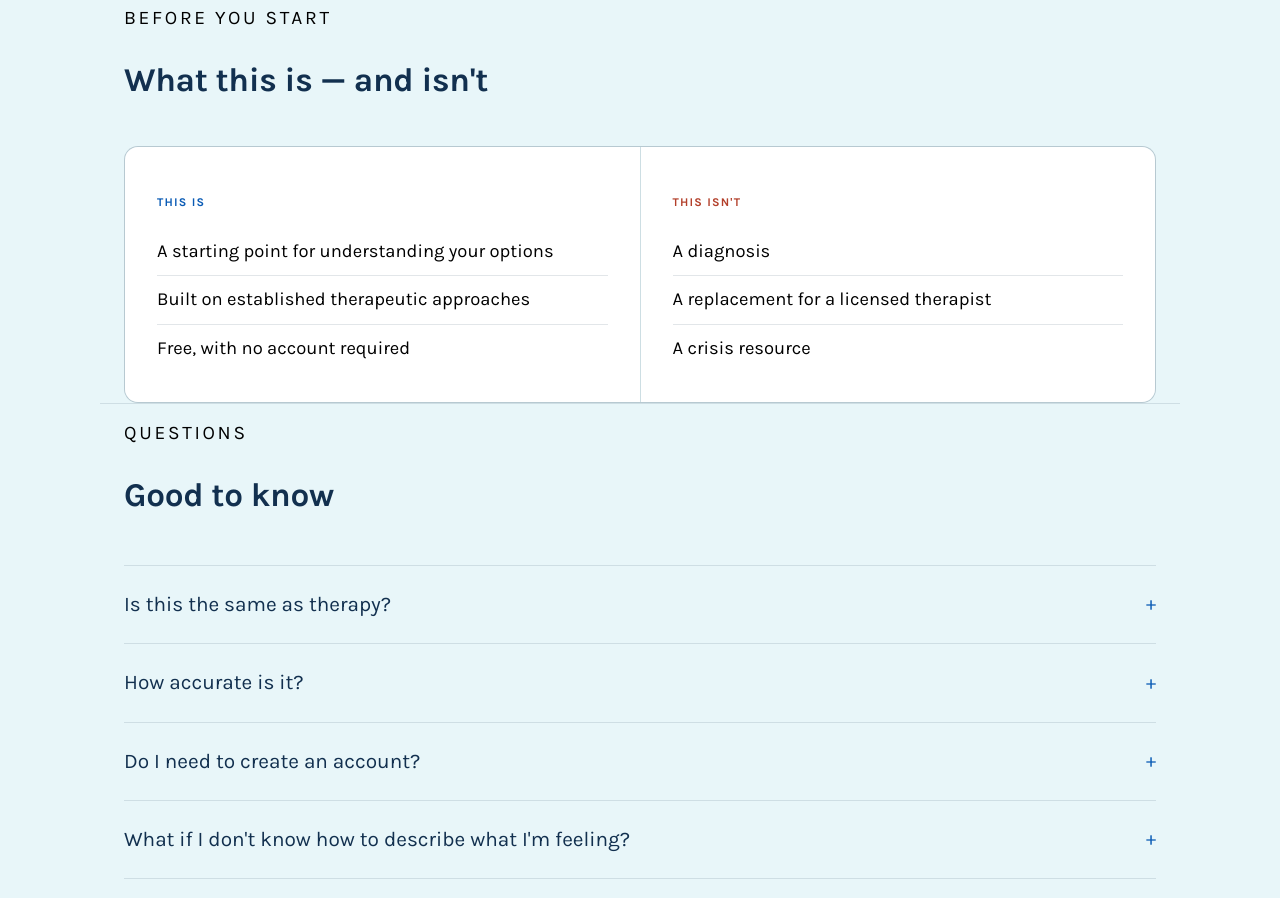
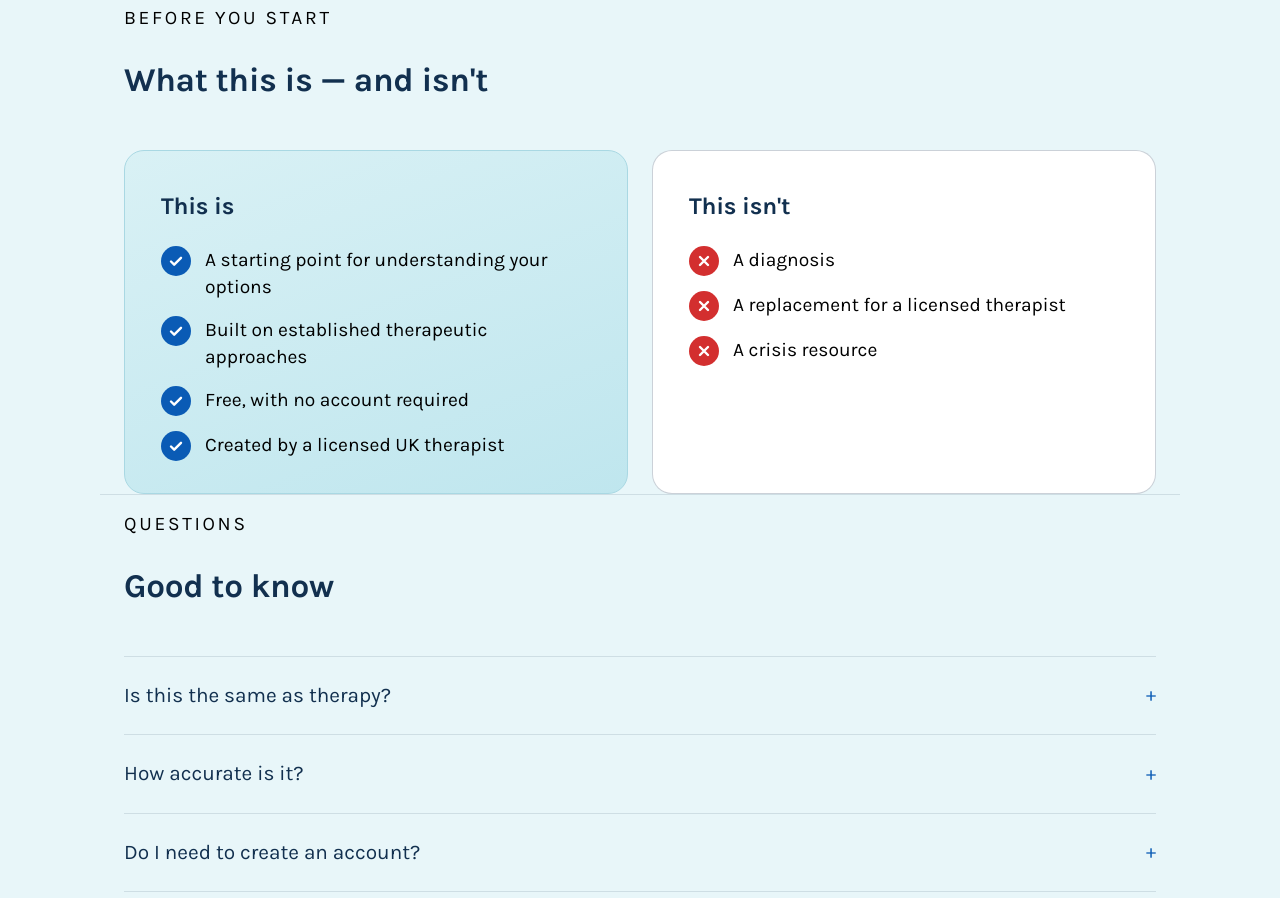
Before and after one commit to bondalistair/symptom_compass, a website: page public/index.html in a window 1280 px wide. Shown: the part 1654-2552 px from the top of the page. Drawn offline with Linux system fonts and the light colour scheme.

Commit message:
Add files via upload

```diff
--- a/public/index.html
+++ b/public/index.html
@@ -201,33 +201,51 @@
 
   /* ---------- TRUST GRID ---------- */
   .trust-grid{
-    margin-top:40px;
+    margin-top:44px;
     display:grid;
     grid-template-columns:1fr 1fr;
-    gap:1px;
-    background:var(--line);
-    border:1px solid var(--line);
-    border-radius:var(--radius);
-    overflow:hidden;
+    gap:24px;
   }
-  .trust-col{ background:var(--surface); padding:30px 32px; }
+  .trust-col{
+    border-radius:20px;
+    padding:36px 36px 32px;
+    position:relative;
+  }
+  .trust-col.yes{
+    background:linear-gradient(160deg,#d9f1f5 0%,#bfe6ee 100%);
+    border:1px solid #a9d8e3;
+  }
+  .trust-col.no{
+    background:var(--surface);
+    border:1px solid var(--line-strong);
+  }
   .trust-col h4{
     font-family:'Karla', system-ui, -apple-system, 'Segoe UI', Roboto, Arial, sans-serif;
-    font-size:0.74rem;
-    letter-spacing:0.1em;
-    text-transform:uppercase;
-    margin-bottom:16px;
+    font-size:1.5rem;
+    font-weight:700;
+    letter-spacing:-0.01em;
+    margin:0 0 22px;
+    color:var(--ink);
   }
-  .trust-col.yes h4{ color:var(--sage); }
-  .trust-col.no h4{ color:#B3402B; }
-  .trust-col ul{ list-style:none; margin:0; padding:0; }
+  .trust-col ul{ list-style:none; margin:0; padding:0; display:grid; gap:16px; }
   .trust-col li{
-    padding:9px 0;
-    color:var(--ink-dim);
-    border-top:1px solid var(--line);
-    font-size:1.15rem;
+    display:flex;
+    align-items:flex-start;
+    gap:14px;
+    color:#000;
+    font-size:1.2rem;
+    line-height:1.4;
   }
-  .trust-col li:first-of-type{ border-top:none; }
+  .trust-col li .ico{
+    flex:none;
+    width:30px; height:30px;
+    border-radius:50%;
+    display:grid; place-items:center;
+    margin-top:-1px;
+  }
+  .trust-col.yes li .ico{ background:#0A5BB5; }
+  .trust-col.no li .ico{ background:#D32F2F; }
+  .trust-col .ico svg{ width:16px; height:16px; display:block; }
 
   /* ---------- FAQ ---------- */
   .faq-list{ margin-top:44px; }
@@ -398,17 +416,18 @@
       <div class="trust-col yes">
         <h4>This is</h4>
         <ul>
-          <li>A starting point for understanding your options</li>
-          <li>Built on established therapeutic approaches</li>
-          <li>Free, with no account required</li>
+          <li><span class="ico" aria-hidden="true"><svg viewBox="0 0 16 16" fill="none" stroke="#fff" stroke-width="2.4" stroke-linecap="round" stroke-linejoin="round"><path d="M3 8.5l3.2 3.2L13 4.8"/></svg></span><span>A starting point for understanding your options</span></li>
+          <li><span class="ico" aria-hidden="true"><svg viewBox="0 0 16 16" fill="none" stroke="#fff" stroke-width="2.4" stroke-linecap="round" stroke-linejoin="round"><path d="M3 8.5l3.2 3.2L13 4.8"/></svg></span><span>Built on established therapeutic approaches</span></li>
+          <li><span class="ico" aria-hidden="true"><svg viewBox="0 0 16 16" fill="none" stroke="#fff" stroke-width="2.4" stroke-linecap="round" stroke-linejoin="round"><path d="M3 8.5l3.2 3.2L13 4.8"/></svg></span><span>Free, with no account required</span></li>
+          <li><span class="ico" aria-hidden="true"><svg viewBox="0 0 16 16" fill="none" stroke="#fff" stroke-width="2.4" stroke-linecap="round" stroke-linejoin="round"><path d="M3 8.5l3.2 3.2L13 4.8"/></svg></span><span>Created by a licensed UK therapist</span></li>
         </ul>
       </div>
       <div class="trust-col no">
         <h4>This isn't</h4>
         <ul>
-          <li>A diagnosis</li>
-          <li>A replacement for a licensed therapist</li>
-          <li>A crisis resource</li>
+          <li><span class="ico" aria-hidden="true"><svg viewBox="0 0 16 16" fill="none" stroke="#fff" stroke-width="2.4" stroke-linecap="round"><path d="M4 4l8 8M12 4l-8 8"/></svg></span><span>A diagnosis</span></li>
+          <li><span class="ico" aria-hidden="true"><svg viewBox="0 0 16 16" fill="none" stroke="#fff" stroke-width="2.4" stroke-linecap="round"><path d="M4 4l8 8M12 4l-8 8"/></svg></span><span>A replacement for a licensed therapist</span></li>
+          <li><span class="ico" aria-hidden="true"><svg viewBox="0 0 16 16" fill="none" stroke="#fff" stroke-width="2.4" stroke-linecap="round"><path d="M4 4l8 8M12 4l-8 8"/></svg></span><span>A crisis resource</span></li>
         </ul>
       </div>
     </div>
```
